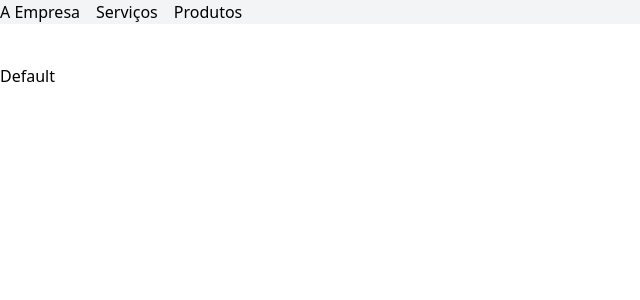
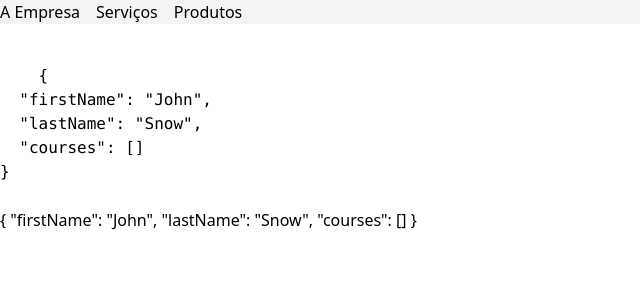
Before and after one commit to StefanyRepetcki/ATR-Nuxt, a Nuxt app: page / in a window 1280 px wide. Shown: the top 300 px of the page, without its empty margins (0-640 px from the left). Built offline with nearby package versions, Linux system fonts and the light colour scheme.

Commit message:
feat: vuex with nuxt

```diff
--- a/pages/index.vue
+++ b/pages/index.vue
@@ -1,12 +1,21 @@
 <template>
   <div>
-    Default
+    <pre>
+    {{ $store.state.user }}
+  </pre>
+    {{ user }}
   </div>
 </template>
 <script>
+import { mapState } from "vuex";
 export default {
   data() {
-    return {}
+    return {};
   },
-}
+  computed: {
+    ...mapState({
+      user: (state) => state.user,
+    }),
+  },
+};
 </script>
--- /dev/null
+++ b/store/user/actions.js
@@ -0,0 +1,4 @@
+export default {
+  getUsers() {},
+  getUser() {},
+};
--- /dev/null
+++ b/store/user/getters.js
@@ -0,0 +1,5 @@
+export default {
+  calcTotal() {
+    return 1 + 1;
+  },
+};
--- /dev/null
+++ b/store/user/index.js
@@ -0,0 +1,5 @@
+export const state = () => ({
+  firstName: "John",
+  lastName: "Snow",
+  courses: [],
+});
--- /dev/null
+++ b/store/user/mutations.js
@@ -0,0 +1,5 @@
+export default {
+  STORE_USER(state, payload) {
+    state.firstName = payload.firstName;
+  },
+};
```
Also changed, not shown: store/index.js (added).
